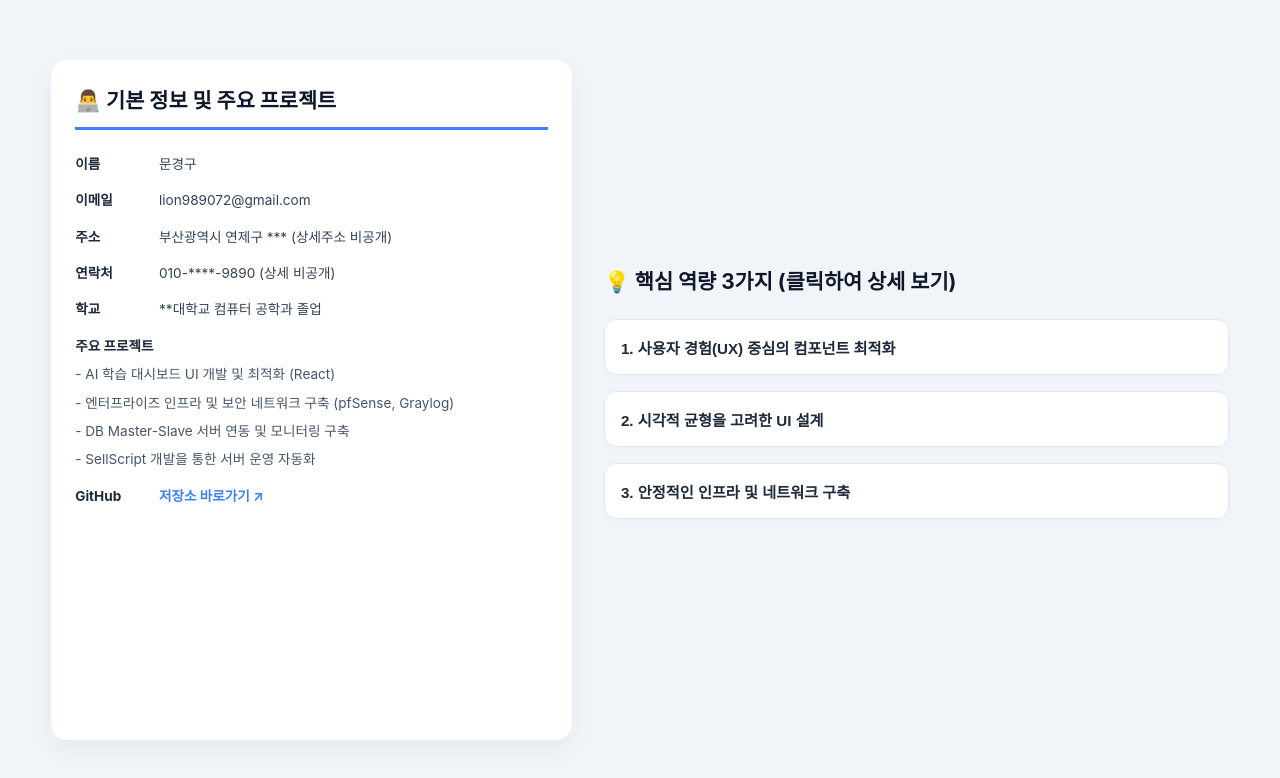
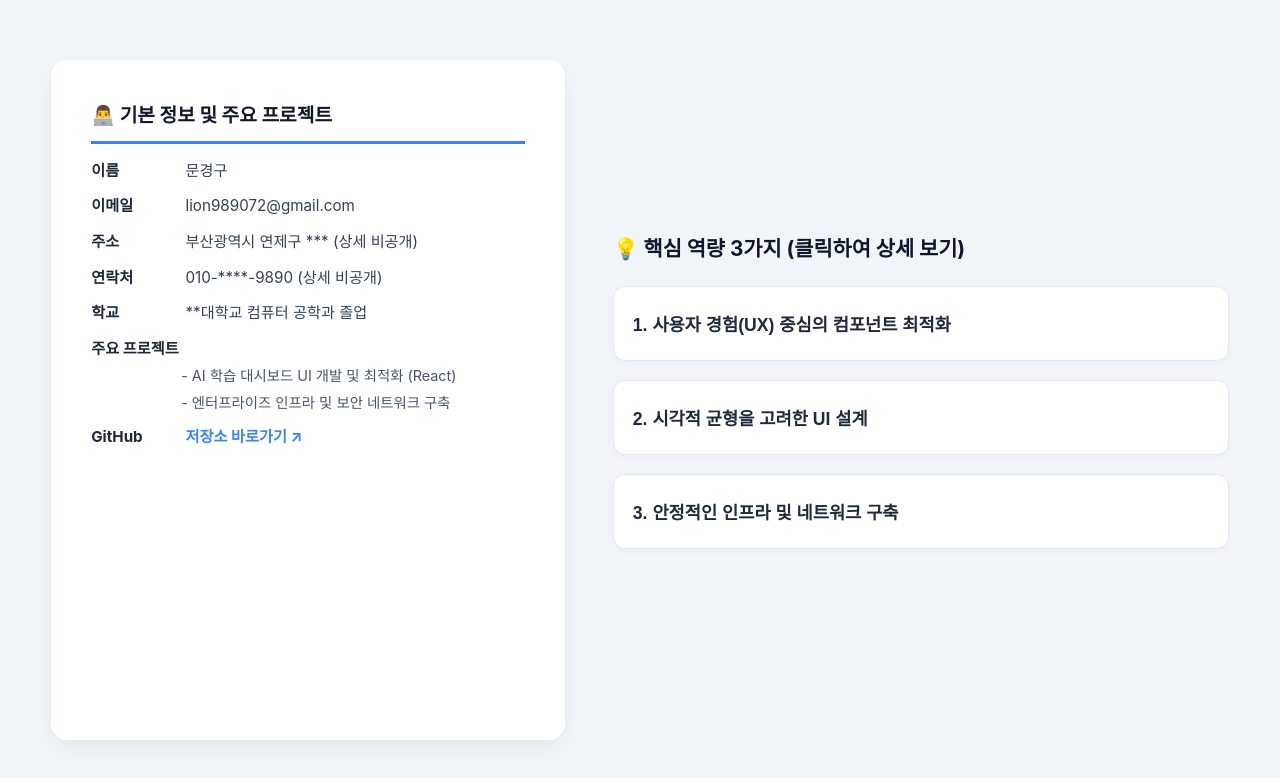
Before and after one commit to gyeonggumun/Portfolio-project, a React (Vite) app: page / in a window 1280 px wide. Shown: the top 778 px of the page. Built offline with nearby package versions, Linux system fonts and the light colour scheme.

Commit message:
최종 디자인 변경

```diff
--- a/src/App.css
+++ b/src/App.css
@@ -1,4 +1,3 @@
-/* 체크리스트 필수 조건: 가로 넘침 방지 및 기본 초기화 */
 * {
   box-sizing: border-box;
   margin: 0;
@@ -7,32 +6,33 @@
 
 body {
   overflow-x: hidden;
-  overflow-y: hidden; /* 두 해상도 모두에서 스크롤을 완벽 차단 */
-  background-color: #f1f5f9; /* 모던한 연한 회색/파란색 배경 */
+  overflow-y: auto; /* 내용이 확장되면 세로 스크롤을 허용함 */
+  background-color: #f1f5f9;
   font-family: 'Pretendard', -apple-system, sans-serif;
   color: #334155;
+  scroll-behavior: smooth;
 }
 
-.portfolio-container {
-  max-width: 1300px;
-  margin: 0 auto;
-  padding: 0 4vw;
+/* --- 첫 화면 영역 (정확히 100vh를 차지하여 스크롤 방지) --- */
+.first-screen {
+  width: 100%;
   height: 100vh;
   display: flex;
-  align-items: center; /* 세로 중앙 정렬 */
+  align-items: center;
   justify-content: center;
+  padding: 0 4vw;
 }
 
-/* 2단 분할 레이아웃 (좌측 프로필, 우측 역량) */
 .content-wrapper {
   display: grid;
   grid-template-columns: 1fr 1.2fr;
   gap: 3rem;
   width: 100%;
-  height: 85vh; /* 상하 여백 확보 */
+  max-width: 1300px;
+  height: 85vh;
 }
 
-/* --- 프로필 카드 디자인 --- */
+/* --- 좌측 카드 --- */
 .header-section {
   display: flex;
   flex-direction: column;
@@ -43,16 +43,55 @@ body {
   background-color: #ffffff;
   padding: 2.5rem;
   border-radius: 16px;
-  box-shadow: 0 10px 25px rgba(0, 0, 0, 0.05); /* 부드러운 그림자 효과 */
+  box-shadow: 0 10px 25px rgba(0, 0, 0, 0.05);
   height: 100%;
   display: flex;
   flex-direction: column;
 }
 
+.profile-header {
+  display: flex;
+  flex-direction: column;
+  align-items: center;
+  text-align: center;
+  margin-bottom: 1.5rem;
+}
+
+.profile-image-wrapper {
+  width: 110px;
+  height: 110px;
+  border-radius: 50%;
+  overflow: hidden;
+  border: 4px solid #eff6ff;
+  box-shadow: 0 4px 10px rgba(0, 0, 0, 0.1);
+  margin-bottom: 1rem;
+}
+
+.profile-image-wrapper img {
+  width: 100%;
+  height: 100%;
+  object-fit: cover;
+}
+
+.profile-name {
+  font-size: 2rem;
+  font-weight: 800;
+  color: #0f172a;
+  margin-bottom: 0.5rem;
+  letter-spacing: -1px;
+}
+
+.profile-bio {
+  font-size: 0.95rem;
+  color: #64748b;
+  line-height: 1.5;
+  word-break: keep-all;
+}
+
 .profile-card h3 {
-  font-size: 1.3rem;
-  margin-bottom: 1.5rem;
-  border-bottom: 3px solid #3b82f6; /* 파란색 포인트 선 */
+  font-size: 1.2rem;
+  margin-bottom: 1rem;
+  border-bottom: 3px solid #3b82f6;
   padding-bottom: 0.8rem;
   color: #0f172a;
 }
@@ -61,7 +100,7 @@ body {
   list-style-type: none;
   display: flex;
   flex-direction: column;
-  gap: 1rem;
+  gap: 0.8rem;
 }
 
 .info-list li {
@@ -71,12 +110,12 @@ body {
 
 .info-list strong {
   display: inline-block;
-  width: 100px;
+  width: 90px;
   color: #1e293b;
 }
 
 .project-list p {
-  margin-left: 100px;
+  margin-left: 90px;
   margin-top: 0.3rem;
   color: #475569;
   font-size: 0.9rem;
@@ -86,15 +125,9 @@ body {
   color: #3b82f6;
   text-decoration: none;
   font-weight: bold;
-  transition: color 0.2s;
 }
 
-.info-list a:hover {
-  color: #2563eb;
-  text-decoration: underline;
-}
-
-/* --- 핵심 역량 및 상호작용 버튼 디자인 --- */
+/* --- 우측 버튼 영역 --- */
 .strengths-section {
   display: flex;
   flex-direction: column;
@@ -108,77 +141,169 @@ body {
 }
 
 .strength-item {
-  margin-bottom: 1rem;
+  margin-bottom: 1.2rem;
 }
 
 .interactive-btn {
   width: 100%;
-  padding: 1.2rem;
+  padding: 1.5rem 1.2rem;
   background-color: #ffffff;
   border: 1px solid #e2e8f0;
   border-radius: 12px;
   text-align: left;
-  font-size: 1.05rem;
+  font-size: 1.1rem;
   font-weight: bold;
   color: #1e293b;
   cursor: pointer;
   transition: all 0.2s ease;
-  box-shadow: 0 2px 4px rgba(0, 0, 0, 0.02);
+  box-shadow: 0 4px 6px rgba(0, 0, 0, 0.02);
 }
 
 .interactive-btn:hover {
   background-color: #f8fafc;
   border-color: #cbd5e1;
-  transform: translateY(-2px); /* 마우스 오버 시 살짝 떠오르는 효과 */
+  transform: translateY(-2px);
 }
 
-/* 접근성 (키보드 Tab 이동 시 필수) */
+.interactive-btn.active {
+  background-color: #eff6ff;
+  border-color: #3b82f6;
+  color: #1d4ed8;
+}
+
 .interactive-btn:focus {
   outline: 3px solid #3b82f6;
   outline-offset: 2px;
-  background-color: #eff6ff;
 }
 
-.strength-detail {
-  padding: 1.2rem;
-  background-color: #f8fafc;
-  border: 1px solid #e2e8f0;
-  border-top: none;
-  border-radius: 0 0 12px 12px;
-  font-size: 0.95rem;
-  line-height: 1.6;
-  color: #475569;
-  animation: slideDown 0.3s ease-out forwards;
+/* --- 신규: 하단으로 확장되는 전체 화면 상세 영역 --- */
+.full-detail-section {
+  width: 100%;
+  min-height: 100vh;
+  background-color: #1e293b; /* 대비를 위해 어두운 배경 적용 */
+  color: #f8fafc;
+  padding: 8vh 4vw;
+  display: flex;
+  align-items: center;
+  justify-content: center;
+  animation: fadeIn 0.6s ease-out;
 }
 
-@keyframes slideDown {
-  from { opacity: 0; transform: translateY(-10px); }
+@keyframes fadeIn {
+  from { opacity: 0; transform: translateY(20px); }
   to { opacity: 1; transform: translateY(0); }
+}
+
+.detail-content-box {
+  width: 100%;
+  max-width: 1300px;
+}
+
+.detail-content-box h2 {
+  font-size: 2rem;
+  color: #ffffff;
+  margin-bottom: 2rem;
+  border-bottom: 1px solid #475569;
+  padding-bottom: 1rem;
+}
+
+/* 상세 내용 2단 그리드 (텍스트 / 미디어) */
+.detail-grid {
+  display: grid;
+  grid-template-columns: 1fr 1fr;
+  gap: 3rem;
+  margin-bottom: 3rem;
+}
+
+.detail-text h3 {
+  font-size: 1.2rem;
+  color: #93c5fd;
+  margin-top: 1.5rem;
+  margin-bottom: 0.5rem;
+}
+
+.detail-text h3:first-child {
+  margin-top: 0;
+}
+
+.detail-text p {
+  font-size: 1.05rem;
+  line-height: 1.7;
+  color: #cbd5e1;
+  margin-bottom: 1rem;
+}
+
+/* 영상/이미지 반응형 컨테이너 */
+.video-wrapper {
+  position: relative;
+  width: 100%;
+  padding-bottom: 56.25%; /* 16:9 */
+  background-color: #000;
+  border-radius: 12px;
+  overflow: hidden;
+  box-shadow: 0 20px 25px -5px rgba(0, 0, 0, 0.5);
+}
+
+.video-wrapper iframe,
+.video-wrapper video {
+  position: absolute;
+  top: 0;
+  left: 0;
+  width: 100%;
+  height: 100%;
+  border: none;
+}
+
+.image-placeholder {
+  width: 100%;
+  height: 100%;
+  min-height: 300px;
+  background-color: #334155;
+  border-radius: 12px;
+  display: flex;
+  align-items: center;
+  justify-content: center;
+  color: #94a3b8;
 }
 
 .evidence-link {
   display: inline-block;
   margin-top: 1rem;
-  padding: 0.5rem 1rem;
-  background-color: #eff6ff;
-  color: #3b82f6;
+  padding: 0.8rem 1.5rem;
+  background-color: #3b82f6;
+  color: #ffffff;
   text-decoration: none;
   font-weight: bold;
   border-radius: 8px;
+  transition: background-color 0.2s;
 }
 
-.evidence-link:focus {
-  outline: 2px dashed #3b82f6;
-  outline-offset: 2px;
+.evidence-link:hover {
+  background-color: #2563eb;
 }
 
-/* 1366x768 해상도를 위한 미디어 쿼리 최적화 */
+/* 닫기 버튼 */
+.close-btn {
+  display: block;
+  margin: 0 auto;
+  padding: 1rem 3rem;
+  background-color: transparent;
+  color: #cbd5e1;
+  border: 2px solid #475569;
+  border-radius: 50px;
+  font-size: 1.1rem;
+  cursor: pointer;
+  transition: all 0.2s;
+}
+
+.close-btn:hover {
+  background-color: #334155;
+  color: #ffffff;
+}
+
+/* 1366 해상도 최적화 */
 @media (max-width: 1366px) {
-  .content-wrapper { gap: 2rem; }
-  .profile-card { padding: 1.5rem; }
-  .info-list li { font-size: 0.85rem; gap: 0.5rem; }
-  .project-list p { margin-left: 0; margin-top: 0.5rem; font-size: 0.85rem; }
-  .info-list strong { width: 80px; }
-  .interactive-btn { padding: 1rem; font-size: 0.95rem; }
-  .strength-detail { padding: 1rem; font-size: 0.85rem; }
+  .detail-content-box h2 { font-size: 1.6rem; }
+  .detail-grid { gap: 2rem; }
+  .detail-text p { font-size: 0.95rem; }
 }
--- a/src/App.jsx
+++ b/src/App.jsx
@@ -1,82 +1,155 @@
-import { useState } from 'react';
+import { useState, useRef } from 'react';
 import './App.css';
 
 function App() {
   const [activeTab, setActiveTab] = useState(null);
+  const detailRef = useRef(null);
 
   const toggleTab = (index) => {
-    setActiveTab(activeTab === index ? null : index);
+    if (activeTab === index) {
+      // 이미 열려있는 것을 누르면 닫기
+      setActiveTab(null);
+      window.scrollTo({ top: 0, behavior: 'smooth' });
+    } else {
+      // 새로운 탭 열고 부드럽게 아래로 스크롤 이동
+      setActiveTab(index);
+      setTimeout(() => {
+        detailRef.current?.scrollIntoView({ behavior: 'smooth', block: 'start' });
+      }, 100); // 렌더링 후 이동하도록 약간의 지연
+    }
   };
 
   return (
     <div className="portfolio-container">
+
+      {/* --- 첫 화면 영역 (스크롤 없이 꽉 차는 100vh 공간) --- */}
+      <div className="first-screen">
         <div className="content-wrapper">
 
-        {/* 좌측: 프로필 및 마스킹된 개인정보 영역 */}
+          {/* 좌측: 프로필 영역 (이미지 추가 이전 기본 버전) */}
           <header className="header-section">
             <div className="profile-card">
               <h3>👨‍💻 기본 정보 및 주요 프로젝트</h3>
               <ul className="info-list">
                 <li><strong>이름</strong> 문경구</li>
                 <li><strong>이메일</strong> lion989072@gmail.com</li>
-              <li><strong>주소</strong> 부산광역시 연제구 *** (상세주소 비공개)</li>
+                <li><strong>주소</strong> 부산광역시 연제구 *** (상세 비공개)</li>
                 <li><strong>연락처</strong> 010-****-9890 (상세 비공개)</li>
                 <li><strong>학교</strong> **대학교 컴퓨터 공학과 졸업</li>
                 <li className="project-list">
                   <strong>주요 프로젝트</strong>
                   <p>- AI 학습 대시보드 UI 개발 및 최적화 (React)</p>
-                <p>- 엔터프라이즈 인프라 및 보안 네트워크 구축 (pfSense, Graylog)</p>
-                <p>- DB Master-Slave 서버 연동 및 모니터링 구축</p>
-                <p>- SellScript 개발을 통한 서버 운영 자동화</p>
+                  <p>- 엔터프라이즈 인프라 및 보안 네트워크 구축</p>
                 </li>
                 <li><strong>GitHub</strong> <a href="https://github.com/gyeonggumun" target="_blank" rel="noreferrer">저장소 바로가기 ↗</a></li>
               </ul>
             </div>
           </header>
 
-        {/* 우측: 핵심 역량 3가지 및 상호작용(아코디언 버튼) */}
+          {/* 우측: 핵심 역량 버튼 모음 */}
           <main className="strengths-section">
             <h2>💡 핵심 역량 3가지 (클릭하여 상세 보기)</h2>
 
             <div className="strength-item">
-            <button className="interactive-btn" onClick={() => toggleTab(1)}>
+              <button className={`interactive-btn ${activeTab === 1 ? 'active' : ''}`} onClick={() => toggleTab(1)}>
                 1. 사용자 경험(UX) 중심의 컴포넌트 최적화
               </button>
+            </div>
+            <div className="strength-item">
+              <button className={`interactive-btn ${activeTab === 2 ? 'active' : ''}`} onClick={() => toggleTab(2)}>
+                2. 시각적 균형을 고려한 UI 설계
+              </button>
+            </div>
+            <div className="strength-item">
+              <button className={`interactive-btn ${activeTab === 3 ? 'active' : ''}`} onClick={() => toggleTab(3)}>
+                3. 안정적인 인프라 및 네트워크 구축
+              </button>
+            </div>
+          </main>
+        </div>
+      </div>
+
+      {/* --- 클릭 시 하단에 등장하는 전체화면 상세 영역 --- */}
+      {activeTab !== null && (
+        <div className="full-detail-section" ref={detailRef}>
+          <div className="detail-content-box">
+
+            {/* 1번 내용 */}
             {activeTab === 1 && (
-              <div className="strength-detail">
-                <p><strong>상황/행동:</strong> AI 학습 대시보드 개발 중, 튜터 기본 설정을 'Kangaroo'로 직관적으로 변경하고 세션 시간 조정 로직을 재구성했습니다.</p>
-                <p><strong>결과:</strong> 코드 가독성이 향상되고, 사용자의 매칭 소요 시간이 단축되었습니다.</p>
+              <>
+                <h2>1. 사용자 경험(UX) 중심의 컴포넌트 최적화</h2>
+                <div className="detail-grid">
+                  <div className="detail-text">
+                    <h3>📌 프로젝트 개요</h3>
+                    <p>AI 학습 대시보드를 개발하며 React를 활용하여 사용자 인터페이스를 구축했습니다.</p>
+
+                    <h3>🚀 상황 및 행동 (STAR)</h3>
+                    <p>튜터 기본 설정이 복잡하여 사용자가 불편을 겪는 상황을 파악하고, 직관적으로 'Kangaroo'를 기본값으로 변경했습니다. 또한 세션 시간 조정 로직을 독립적인 컴포넌트로 분리하여 리팩토링을 진행했습니다.</p>
+
+                    <h3>💡 결과</h3>
+                    <p>코드의 유지보수성이 크게 향상되었고, 실제 사용자가 튜터를 매칭하고 시간을 설정하는 데 걸리는 소요 시간이 눈에 띄게 단축되었습니다.</p>
+                  </div>
+                  <div className="detail-media">
+                    <div className="video-wrapper">
+                      {/* 유튜브 영상인 경우 */}
+                      <iframe src="https://www.youtube.com/embed/영상ID입력" title="프로젝트 시연" allowFullScreen></iframe>
+                    </div>
+                  </div>
+                </div>
+              </>
+            )}
+
+            {/* 2번 내용 */}
+            {activeTab === 2 && (
+              <>
+                <h2>2. 시각적 균형을 고려한 UI 설계</h2>
+                <div className="detail-grid">
+                  <div className="detail-text">
+                    <h3>📌 상황 및 행동</h3>
+                    <p>SK 부동산 홍보 지도 및 전단지 제작 과정에서 텍스트와 이모지 배치의 시각적 불균형 문제가 있었습니다. 이를 해결하기 위해 아파트 텍스트를 이모지 왼쪽으로 재배치하는 등 세밀한 UI 조정을 진행했습니다.</p>
+                    <h3>💡 결과</h3>
+                    <p>화면의 시각적 균형이 개선되어 고객에게 전달되는 정보의 가독성과 전달력이 크게 높아졌습니다.</p>
+                    <a href="#" className="evidence-link">공개 가능한 근거: 지도 UI 디자인 결과물 (링크)</a>
+                  </div>
+                  <div className="detail-media">
+                    <div className="video-wrapper">
+                       {/* 직접 올린 영상인 경우 (public 폴더) */}
+                       {/* <video src="/my-video.mp4" controls></video> */}
+                    </div>
+                  </div>
+                </div>
+              </>
+            )}
+
+            {/* 3번 내용 */}
+            {activeTab === 3 && (
+              <>
+                <h2>3. 안정적인 인프라 및 네트워크 구축</h2>
+                <div className="detail-grid">
+                  <div className="detail-text">
+                    <h3>📌 상황 및 행동</h3>
+                    <p>서버 인프라 구축 프로젝트 중 Graylog 및 pfSense 방화벽 설정에서 라우팅 및 로그 수집 오류가 발생했습니다. 원인을 분석하여 DNS용 53번 포트를 정확히 할당하고, firewalld의 protocol value 구문 오류를 수정했습니다.</p>
+                    <h3>💡 결과</h3>
+                    <p>에러가 완전히 해결되어 안정적인 서버 운영 및 보안 관리 자동화 기반을 완성했습니다.</p>
+                  </div>
+                  <div className="detail-media">
+                    <div className="image-placeholder">인프라 구조도 사진을 여기에 넣으세요</div>
+                  </div>
+                </div>
+              </>
+            )}
+
+            {/* 닫기 버튼 */}
+            <button className="close-btn" onClick={() => {
+              setActiveTab(null);
+              window.scrollTo({ top: 0, behavior: 'smooth' });
+            }}>
+              접기 및 위로 가기 ⬆
+            </button>
+          </div>
         </div>
       )}
-          </div>
 
-          <div className="strength-item">
-            <button className="interactive-btn" onClick={() => toggleTab(2)}>
-              2. 시각적 균형을 고려한 UI 설계
-            </button>
-            {activeTab === 2 && (
-              <div className="strength-detail">
-                <p><strong>상황/행동:</strong> SK 부동산 홍보 지도 제작 시, 아파트 텍스트를 이모지 왼쪽으로 재배치하는 세밀한 UI 조정을 진행했습니다.</p>
-                <p><strong>결과:</strong> 화면의 시각적 균형이 개선되어 정보 전달력이 높아졌습니다.</p>
-                <a href="#" className="evidence-link">공개 가능한 근거: 지도 UI 디자인 결과물 (링크)</a>
-              </div>
-            )}
-          </div>
-
-          <div className="strength-item">
-            <button className="interactive-btn" onClick={() => toggleTab(3)}>
-              3. 안정적인 인프라 및 네트워크 구축
-            </button>
-            {activeTab === 3 && (
-              <div className="strength-detail">
-                <p><strong>상황/행동:</strong> Graylog 및 pfSense 방화벽 설정 중, DNS용 53번 포트를 정확히 할당하고 firewalld의 protocol value 구문 오류를 해결했습니다.</p>
-                <p><strong>결과:</strong> 로그 수집 및 라우팅 에러가 해결되어 안정적인 서버 인프라 환경을 완성했습니다.</p>
-              </div>
-            )}
-          </div>
-        </main>
-
-      </div>
     </div>
   );
 }
```
Lines whose indentation alone changed are shown as unchanged.
